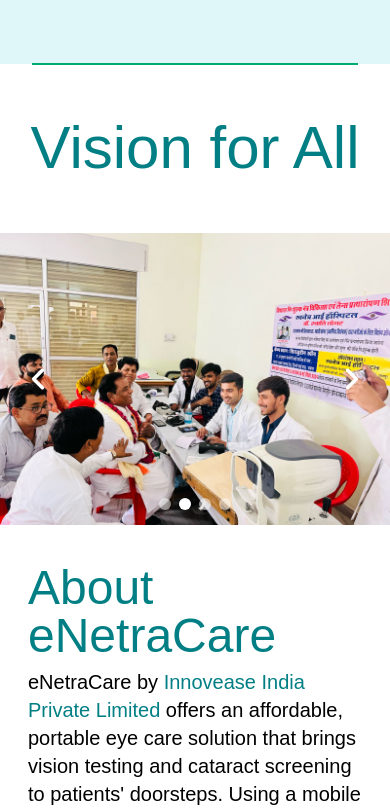
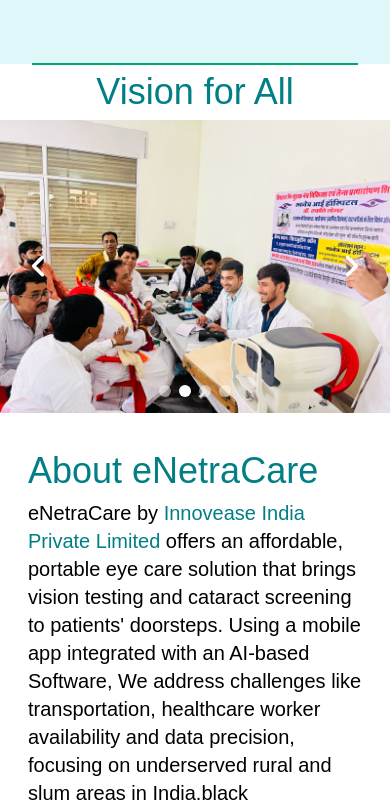
Before and after one commit to Crackstep/enetracare-vite, a React (Vite) app: page / in a window 390 px wide. Shown: the part 800-1612 px from the top of the page. Built offline with nearby package versions, Linux system fonts and the light colour scheme; a web font is replaced by a local one.

Commit message:
home responsive update

```diff
--- a/src/components/Home/Home.jsx
+++ b/src/components/Home/Home.jsx
@@ -16,8 +16,8 @@
 
   return (
     <div className=''>
-      <div className='h-screen -mt-20 bg-[#DFF7F9] flex flex-col-reverse px-[5%] lg:flex-row justify-center items-center'>
-        {/* <Carousel /> */}
+      {/* home-sec-1 starts */}
+      <div className='h-screen -mt-20 bg-[#DFF7F9] flex flex-col-reverse px-[5%] lg:flex-row justify-center items-center' id='home-home-sec-1'>
         <div className='text-center lg:text-left'>
           <p className='text-[#017F84] text-4xl lg:text-7xl font-semibold mb-4 lg:mb-10'>Welcome to eNetraCare</p>
           <p className='text-[#017F84] text-3xl lg:text-6xl font-medium mb-1'>Your trusted</p>
@@ -28,39 +28,42 @@
           <img src={eyeMask} alt="eye-mask" className='w-auto' />
         </div>
       </div>
+      {/* home-sec-1 ends */}
+
       <div className="divider px-8 bg-[#FFF] h-0 m-0 p-0 text-[#017F84] divider-success"></div>
 
-      <div className='h-[20vh]  flex items-center justify-center bg-[#FFFFFF]'>
-        <h1 className='text-6xl text-center  text-[#017F84]' id='home-tagline'> Vision for All</h1>
+      {/* home-sec-2 starts */}
+      <div>
+        <div className='flex items-center justify-center bg-[#FFFFFF]'>
+          <h1 className='text-6xl text-center text-[#017F84] py-10' id='home-sec-2-title'> Vision for All</h1>
+        </div>
+        <div className="h-2/5 flex justify-center items-center">
+          <CarouselDefault />
+        </div>
       </div>
+      {/* home-sec-2 ends */}
 
-      {/* Carousel starts */}
-      <div className="h-2/5 flex justify-center items-center">
-        <CarouselDefault />
-      </div>
-      {/* Carousel ends */}
-
-      {/* about eNetraCare starts */}
-      <div className='flex items-center justify-center bg-white px-24 py-32 gap-16' id='about-enetracare'>
-        <div className='w-3/5' id='abt-enetracare-container'>
-          {/* textcontainer */}
-          <h1 className='text-5xl text-[#017F84] py-2'>About eNetraCare</h1>
+      {/* home-sec-3 starts */}
+      <div className='flex items-center justify-center bg-white px-24 py-32 gap-16' id='home-sec-3'>
+        <div className='w-3/5' id='home-sec-3-text'>
+          <h1 className='text-5xl text-[#017F84] py-2' id='home-sec-3-title'>About eNetraCare</h1>
           <p className='text-xl text-black'>eNetraCare by <Link to='/contact-us' style={{ color: '#017F84' }}> Innovease India Private Limited</Link>  offers an affordable, portable eye care solution that brings vision testing and cataract screening to patients' doorsteps. Using a mobile app integrated with an AI-based Software, We address challenges like transportation, healthcare worker availability and data precision, focusing on underserved rural and slum areas in India.black
           </p>
         </div>
 
-        <div className=''>
-          {/* imgcontainer */}
+        <div id='home-sec-3-img'>
           <img src={AboutImg} className='max-h-[48vh] rounded-md hover:scale-110 hover:duration-300 shadow-xl' id='intro-img' alt="about-img.jpg" />
         </div>
       </div>
-      {/* about eNetraCare ends */}
+      {/* home-sec-3 ends */}
 
 
-      {/* our services starts */}
-      <div className=' bg-[#DFF7F9] flex flex-col items-center p-20'id='service-body' >
-        <h1 className='text-5xl text-[#017F84] font-semibold'>Our Services</h1>
-        <div className="divider px-20 divider-success"></div>
+      {/* home-sec-4 starts */}
+      <div className=' bg-[#DFF7F9] flex flex-col items-center p-20' id='home-sec-4' >
+        <h1 className='text-5xl text-[#017F84]' id='home-sec-4-title'>Our Services</h1>
+
+        <div className="divider mx-20 divider-success mt-0"></div>
+
         <div id='service-home-box' className='container-wrap'>
           <div className="container grid bg-white grid-cols-3 gap-8" id='service-home-container' >
 
@@ -81,14 +84,14 @@
         </div>
 
       </div>
-      {/* our services ends */}
+      {/* home-sec-4 ends */}
 
 
-      {/* founders message starts  */}
-      <div className='flex items-center justify-around pb-40 pt-10 bg-white' id='founder-msg-container'>
+      {/* home-sec-5 starts  */}
+      <div className='flex items-center justify-around pb-40 pt-10 bg-white' id='home-sec-5'>
         <div className="founder-left w-2/5 relative">
           <div id="founder-msg">
-            <h1 className='text-5xl text-[#017F84] font-semibold founder-msg-title'><span className='text-8xl font-customFont inv-comma'>&#8220;</span> Founder's Message</h1>
+            <h1 className='text-5xl text-[#017F84]' id='home-sec-5-title'><span className='text-8xl font-customFont inv-comma'>&#8220;</span>Founder's Message</h1>
             <p className='text-lg text-[#017F84] p-3 inline-block'>Lorem ipsum dolor sit amet consectetur adipisicing elit. Esse, earum sed eveniet dolor laborum necessitatibus aliquam nulla culpa impedit consequatur vero blanditiis hic obcaecati minus in! Necessitatibus quos voluptas, ipsum ipsa velit culpa eveniet eum id alias doloribus recusandae quaerat ratione hic fugit soluta? Odio voluptatem praesentium id blanditiis eum?Lorem ipsum dolor sit amet consectetur adipisicing elit. Praesentium dicta et incidunt perspiciatis, architecto possimus dolores quae reiciendis magnam ab.<span className='text-2xl font-bold font-customFont rotate-180 '>&#8221;</span></p>
           </div>
           <div id="founder-name " className='text-end text-xl my-3'>
@@ -100,12 +103,12 @@
           <img src={IMAGES.AbhayPic} className='max-h-[400px] h-auto' />
         </div>
       </div>
-      {/* founders message ends */}
+      {/* home-sec-5 ends */}
 
 
-      {/* testimionials starts */}
-      <div className='flex bg-[#DFF7F9] flex-col px-4 py-8 '>
-        <h1 className='text-5xl text-[#017F84] py-6 text-center'>Patient feedback </h1>
+      {/* home-sec-6 starts */}
+      <div className='flex bg-[#DFF7F9] flex-col px-4 py-8' id='home-sec-6'>
+        <h1 className='text-5xl text-[#017F84] py-6 text-center' id='home-sec-6-title'>Patient feedback </h1>
 
         <Link to='/testimonials' className='text-lg text-end mr-24 text-[#017F84] hover:underline'>+ See more </Link>
 
@@ -147,7 +150,7 @@
 
         </div>
       </div>
-      {/* testimionials ends */}
+      {/* home-sec-6 ends */}
 
     </div>
   );
--- a/src/components/Home/HomeCustomCSS.css
+++ b/src/components/Home/HomeCustomCSS.css
@@ -56,14 +56,24 @@
     align-items: center;
 }
 @media (max-width: 950px) {
-    #about-enetracare {
+
+    #home-sec-2-title,
+    #home-sec-3-title,
+    #home-sec-4-title,
+    #home-sec-5-title,
+    #home-sec-6-title
+    {
+        padding: 10px 0;
+        font-size: 2.25rem;
+    }
+    #home-sec-3 {
         flex-direction: column;
         padding: 30px 8px;
         gap: 20px;
         width: 100%;
     }
 
-    #founder-msg-container {
+    #home-sec-5 {
         display: flex;
         flex-direction: column;
         padding: 50px;
@@ -85,10 +95,8 @@
 }
 
 @media (max-width: 750px) {
-    #home-tagline{
-        padding: 0;
-    }
-    #abt-enetracare-container{
+
+    #home-sec-3-text{
         width: 100%;
         padding: 0 20px;
     }
@@ -102,7 +110,7 @@
     #service-card{
         transform: scale(0.9);
     }
-    #service-body{
+    #home-sec-4{
         padding:40px 20px;
     }
 
```
